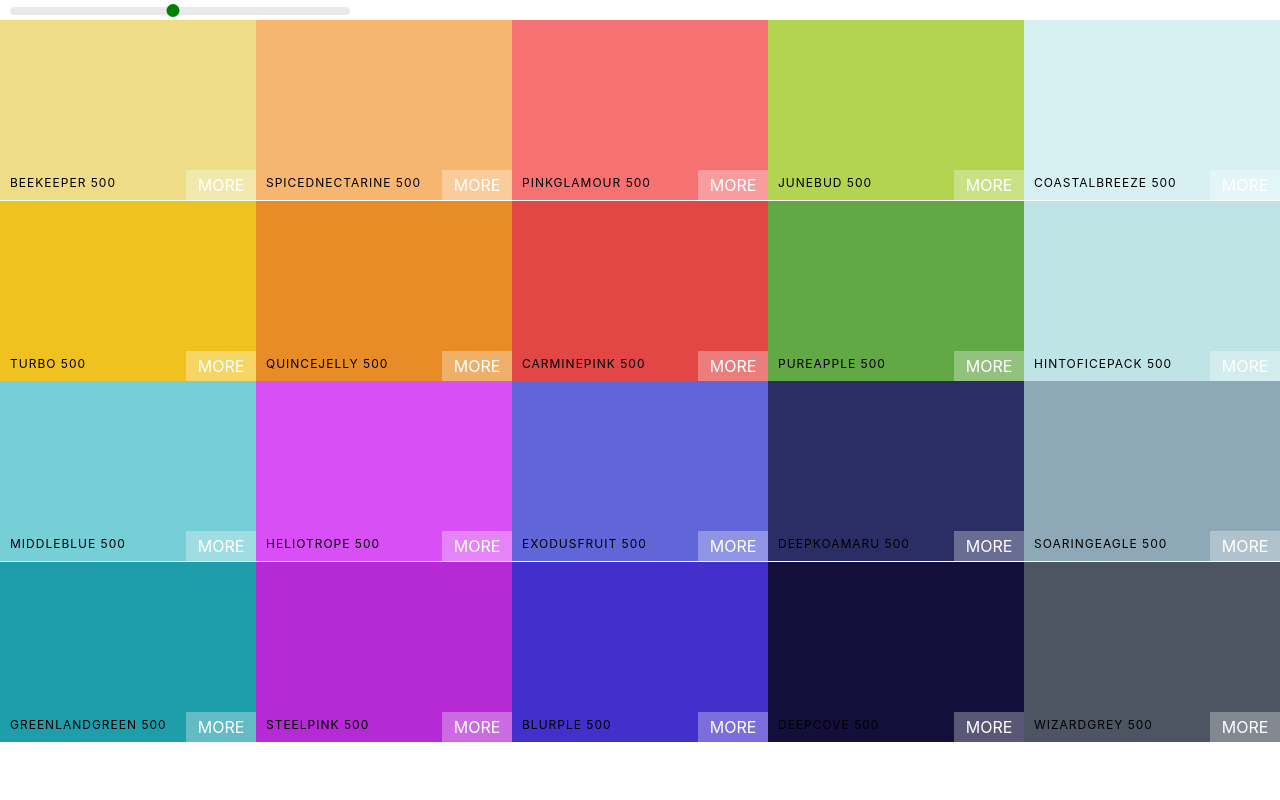
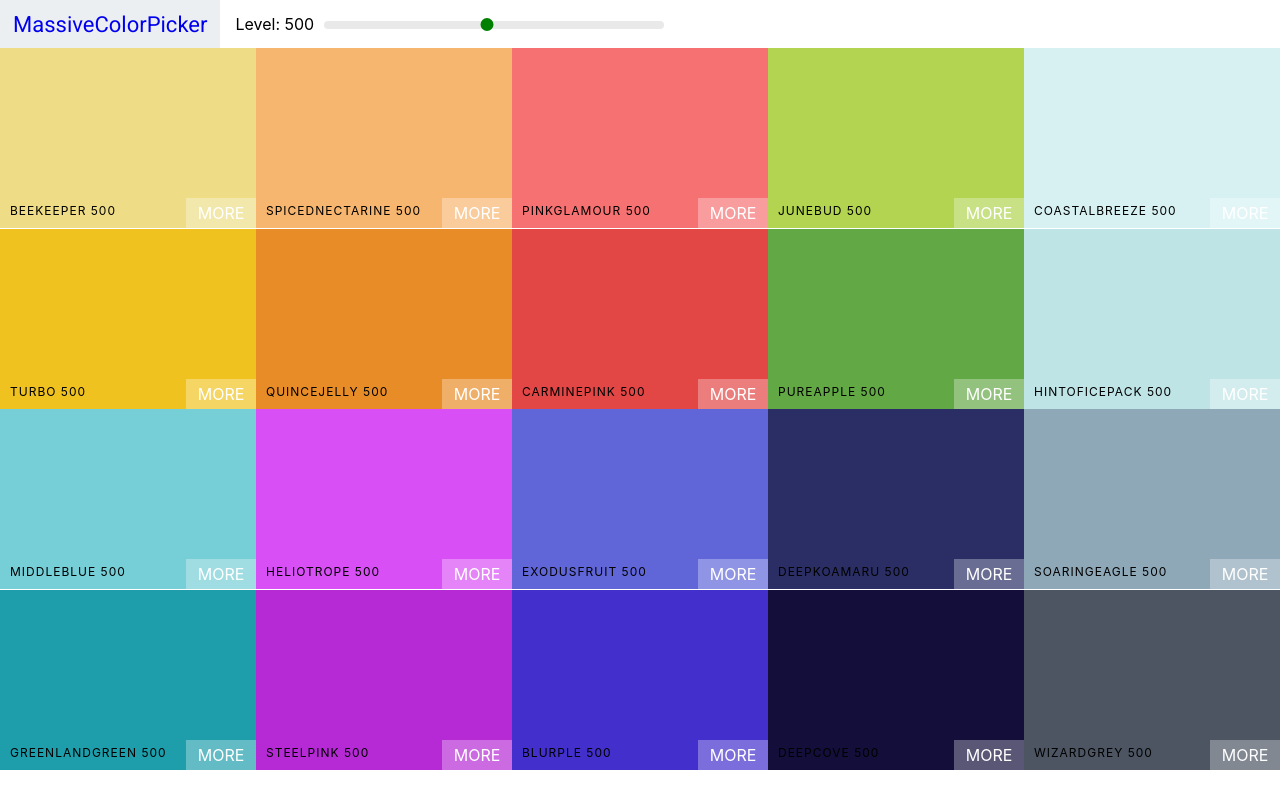
Before and after one commit to ricenoddle/massive-color, a React (Create React App) app: page / in a window 1280 px wide. Built offline with nearby package versions, Linux system fonts and the light colour scheme.

Commit message:
Add Navbar component

```diff
--- a/public/index.html
+++ b/public/index.html
@@ -24,6 +24,7 @@
       work correctly both with client-side routing and a non-root public URL.
       Learn how to configure a non-root public URL by running `npm run build`.
     -->
+    <link href="https://fonts.googleapis.com/css?family=Roboto+Mono|Roboto:400,700&display=swap" rel="stylesheet">
     <title>Massive Color Palette</title>
   </head>
   <body>
--- /dev/null
+++ b/src/Navbar.css
@@ -0,0 +1,48 @@
+.Navbar {
+    display: flex;
+    align-items: center;
+    justify-content: flex-start;
+    height: 6vh;
+}
+
+.logo {
+    margin-right: 15px;
+    padding: 0 13px;
+    font-size: 22px;
+    background-color: #eceff1;
+    font-family: 'Roboto', sans-serif;
+    height: 100%;
+    display: flex;
+    align-items: center;
+}
+
+.logo a {
+    text-decoration: none;
+}
+
+.slider {
+    width: 340px;
+    margin: 0 10px;
+    display: inline-block;
+}
+
+.rc-slider-track {
+    background-color: transparent;
+}
+
+.rc-slider-handle,
+.rc-slider-handle:focus,
+.rc-slider-handle:active,
+.rc-slider-handle:hover {
+    background-color: green;
+    outline: none;
+    border: 2px solid green;
+    box-shadow: none;
+    width: 13px;
+    height: 13px;
+    margin-left: -7px;
+    margin-top: -3px;
+}
+.rc-slider-rail {
+    height: 8px;
+}
--- /dev/null
+++ b/src/Navbar.js
@@ -0,0 +1,26 @@
+import React, {Component} from 'react';
+import Slider from 'rc-slider';
+import 'rc-slider/assets/index.css';
+import './Navbar.css';
+
+class Navbar extends Component {
+    render(){
+        const {level, changeLevel} = this.props;
+        return(
+            <header className="Navbar">
+                <div className="logo">
+                    <a href="#">MassiveColorPicker</a>
+                </div>
+                <div className="slider-container">
+                    <span>Level: {level}</span>
+                    <div className="slider">
+                        <Slider defaultValue={level} min={100} max={900} step={100}
+                                onAfterChange={changeLevel} />
+                    </div>
+                </div>
+            </header>
+        )
+    }
+}
+
+export default Navbar;
--- a/src/Palette.css
+++ b/src/Palette.css
@@ -5,30 +5,3 @@
 .Palette-colors {
     height: 90%;
 }
-
-.slider {
-    width: 340px;
-    margin: 0 10px;
-    display: inline-block;
-}
-
-.rc-slider-track {
-    background-color: transparent;
-}
-
-.rc-slider-handle,
-.rc-slider-handle:focus,
-.rc-slider-handle:active,
-.rc-slider-handle:hover {
-    background-color: green;
-    outline: none;
-    border: 2px solid green;
-    box-shadow: none;
-    width: 13px;
-    height: 13px;
-    margin-left: -7px;
-    margin-top: -3px;
-}
-.rc-slider-rail {
-    height: 8px;
-}
--- a/src/Palette.js
+++ b/src/Palette.js
@@ -1,7 +1,6 @@
 import React, {Component} from 'react';
 import ColorBox from './ColorBox';
-import Slider, {Range} from 'rc-slider';
-import 'rc-slider/assets/index.css';
+import Navbar from './Navbar';
 import './Palette.css';
 
 class Palette extends Component {
@@ -23,14 +22,11 @@
         const {colors} = this.props.palette;
         const {level} = this.state;
         const colorBoxes = colors[level].map(color => (
-            <ColorBox background={color.hex} name={color.name}/>
+            <ColorBox key={color.name} background={color.hex} name={color.name}/>
         ))
         return (
             <div className="Palette">
-                <div className="slider">
-                    <Slider defaultValue={level} min={100} max={900} step={100}
-                            onAfterChange={this.changeLevel} />
-                </div>
+                <Navbar level={level} changeLevel={this.changeLevel}/>
                 {/* Navbar goes here */}
                 <div className="Palette-colors">
                     {/* bunch of color boxes */}
```
